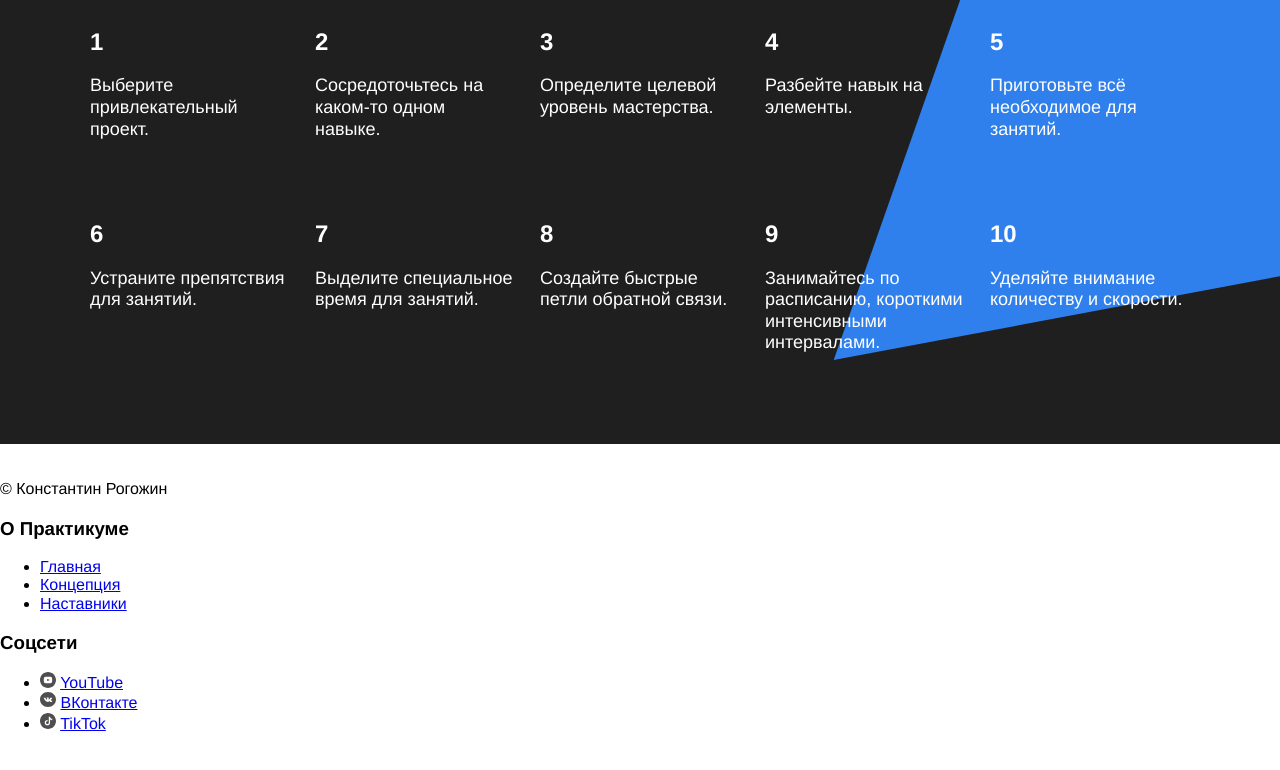
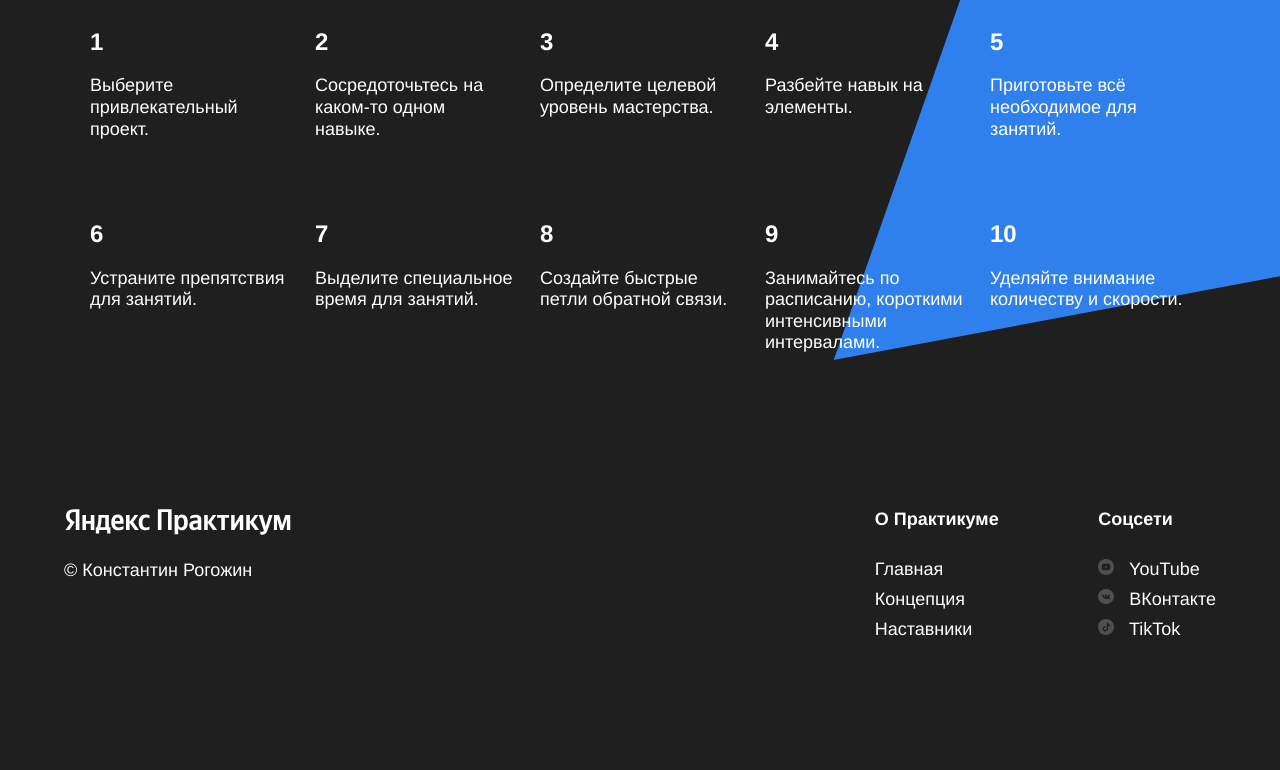
Before and after one commit to Son-of-Henry-Ford/sprint-1__startkit, a plain HTML site: page index.html in a window 1280 px wide. Shown: the part 3312-4082 px from the top of the page. Before the commit the page ends 4061 px from the top, so only its background shows below. Drawn offline with Linux system fonts and the light colour scheme.

Commit message:
The End?

```diff
--- a/index.html
+++ b/index.html
@@ -276,9 +276,9 @@
         </h3>
 
         <ul class="footer__column-links">
-          <li><a href="#" class="footer__link">Главная</a></li>
-          <li><a href="#" class="footer__link">Концепция</a></li>
-          <li><a href="#" class="footer__link">Наставники</a></li>
+          <li><a href="#" class="footer__column-link">Главная</a></li>
+          <li><a href="#" class="footer__column-link">Концепция</a></li>
+          <li><a href="#" class="footer__column-link">Наставники</a></li>
         </ul>
       </nav>
 
@@ -289,16 +289,22 @@
 
         <ul class="footer__column-links">
           <li>
-            <img src="images/youtube_color_white.svg" alt="Логотип YouTube" class="footer__social-icon">
-            <a href="https://www.youtube.com" class="footer__link">YouTube</a>
+            <a href="https://www.youtube.com" class="footer__column-link">
+            <img src="./images/youtube_color_white.svg" alt="Логотип YouTube" class="footer__social-icon">
+            YouTube
+            </a>
           </li>
           <li>
-            <img src="images/vk_color_white.svg" alt="Логотип VK" class="footer__social-icon">
-            <a href="https://vk.com" class="footer__link">ВКонтакте</a>
+            <a href="https://vk.com" class="footer__column-link">
+              <img src="./images/vk_color_white.svg" alt="Логотип VK" class="footer__social-icon">
+              ВКонтакте
+             </a>
           </li>
           <li>
-            <img src="images/tiktok_color_white.svg" alt="Логотип TikTok" class="footer__social-icon">
-            <a href="https://www.tiktok.com" class="footer__link">TikTok</a>
+            <a href="https://www.tiktok.com" class="footer__column-link">
+            <img src="./images/tiktok_color_white.svg" alt="Логотип TikTok" class="footer__social-icon">
+            TikTok
+            </a>
           </li>
         </ul>
       </nav>
--- a/styles/style.css
+++ b/styles/style.css
@@ -279,3 +279,74 @@
   height: 877px;
   width: 877px;
 }
+
+.footer{
+  display: flex;
+  flex-direction: row;
+  justify-content: center;
+  background-color: #1f1f1f;
+  min-height: 350px;
+}
+
+.footer__columns{
+  display: flex;
+  justify-content: space-between;
+  width: 90%;
+  margin: 60px 0 40px 0;
+
+}
+
+.footer__column_content_copyright{
+  flex-basis: 711px;
+}
+
+.logo_place_footer{
+  color: white;
+  width: 228px;
+  height: 32px;
+  margin: 0;
+}
+
+.footer__author{
+  color: white;
+  margin: 18px 0 18px 0;
+  line-height: 25px;
+  font-size: 18px;
+  font-weight: normal;
+}
+
+.footer__column_content_info{
+
+}
+
+.footer__column-heading{
+  color: white;
+  margin: 0 0 20px 0;
+  line-height: 30px;
+  font-size: 18px;
+  font-weight: 600;
+}
+
+.footer__column-links{
+  margin: 0 0 16px 0;
+  padding: 0;
+  list-style: none;
+}
+.footer__column-link{
+  text-decoration: none;
+  color: white;
+  line-height: 30px;
+  font-size: 18px;
+  font-weight: normal;
+
+}
+
+.footer__column_content_social{
+
+}
+
+.footer__social-icon{
+  width: 16px;
+  height: 16px;
+  margin: 0 10px 0 0;
+}
```
